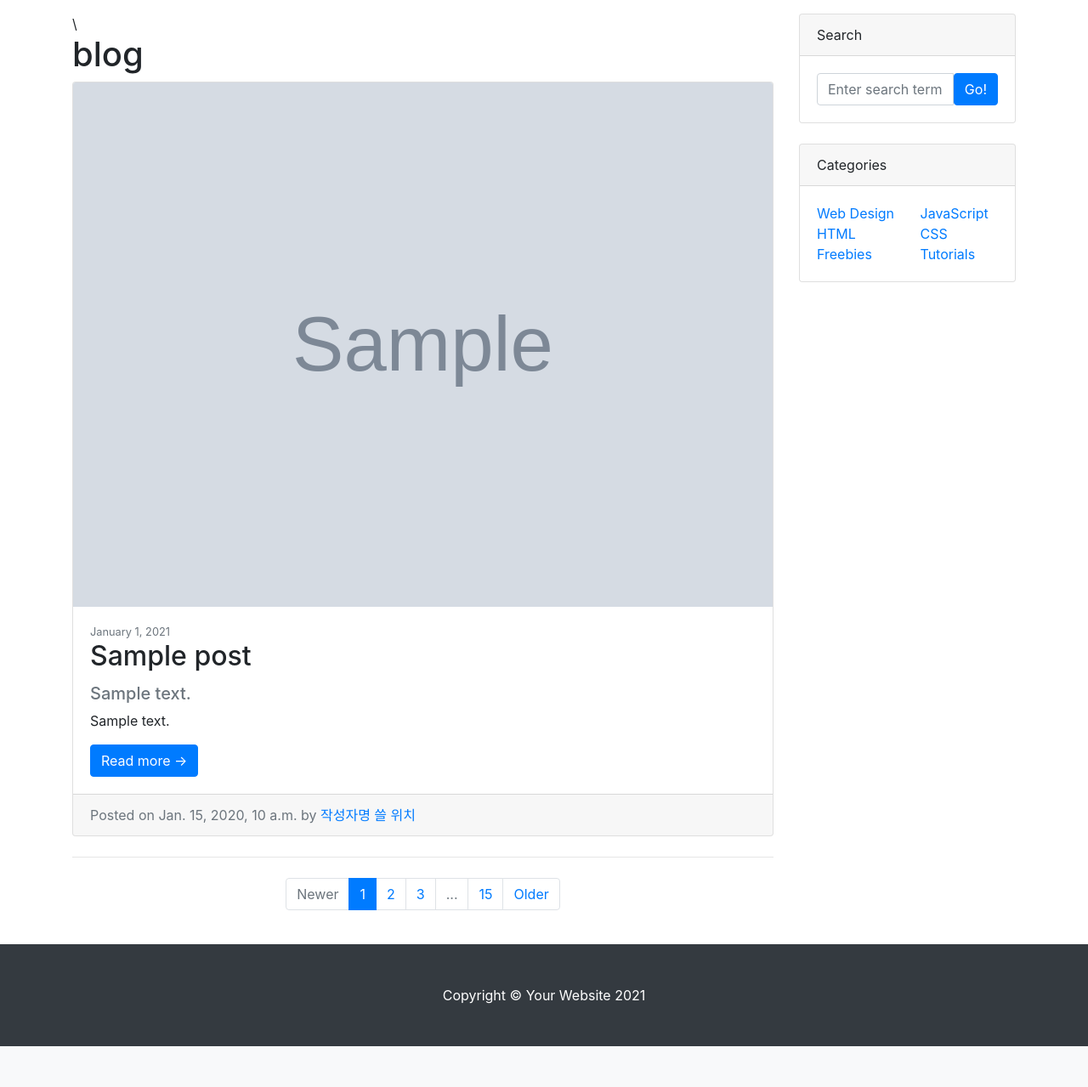
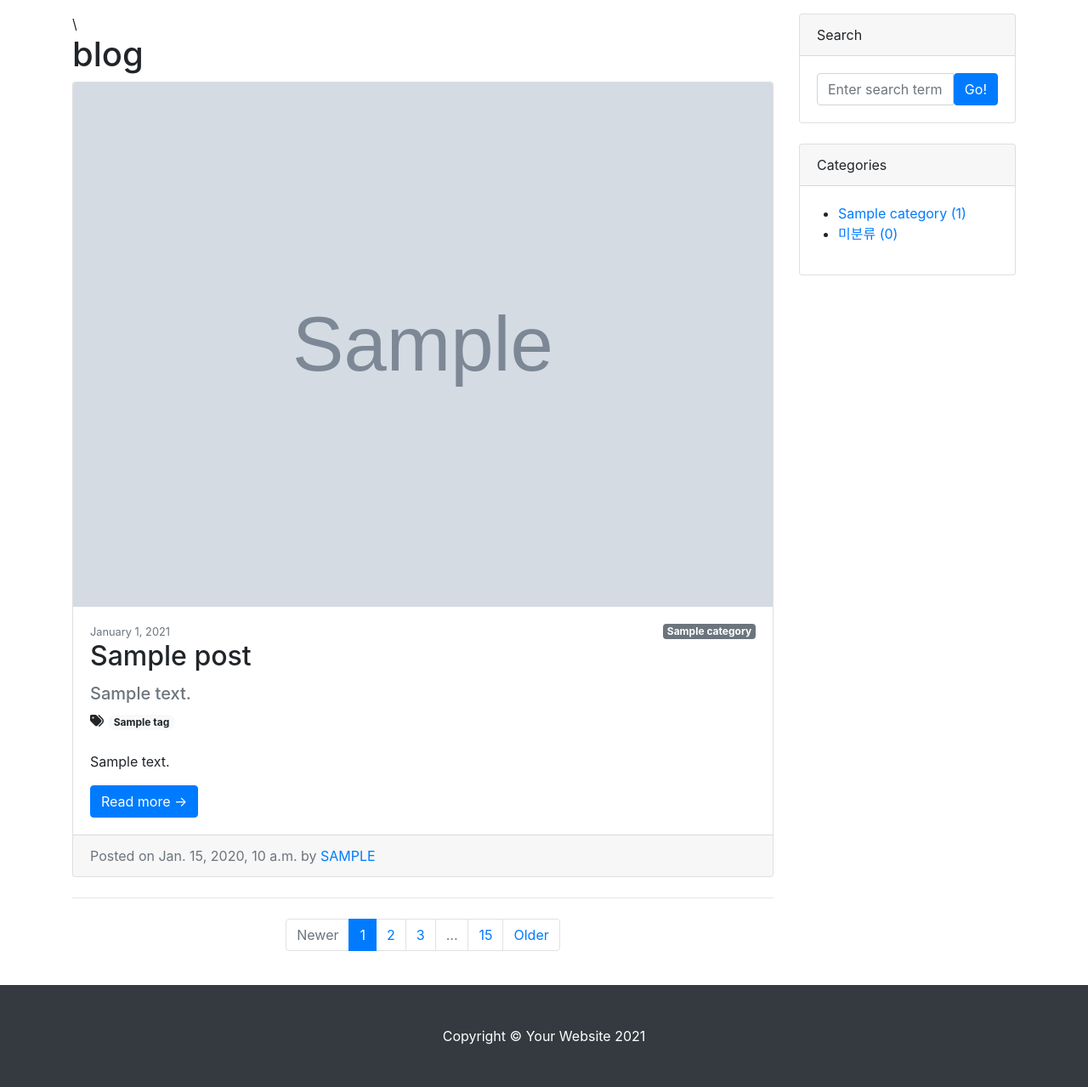
Before and after one commit to hoojoun/hj_blog, a Django app: page /blog/ in a window 1280 px wide. Shown: the part 56-1335 px from the top of the page at 85% size. Before the commit the page ends 1287 px from the top, so only its background shows below. Run offline with Django 4.2, Linux system fonts and the light colour scheme; tables that the repository leaves empty hold one stand-in row (values such as "Sample post"); some libraries are stand-ins or nearby versions.

Commit message:
add category and tag

```diff
--- a/blog/models.py
+++ b/blog/models.py
@@ -1,7 +1,33 @@
+from unicodedata import category
 from django.db import models
+from django.contrib.auth.models import User
 import os
 
 # Create your models here.
+class Category(models.Model):
+    name=models.CharField(max_length=50, unique=True)
+    slug=models.SlugField(max_length=200, unique=True, allow_unicode=True)
+
+    def __str__(self):
+        return self.name
+
+    def get_absolute_url(self):
+        return f'/blog/category/{self.slug}/'
+
+    class Meta:
+        verbose_name_plural='Categories'
+
+class Tag(models.Model):
+    name=models.CharField(max_length=50, unique=True)
+    slug=models.SlugField(max_length=200, unique=True, allow_unicode=True)
+
+    def __str__(self):
+        return self.name
+
+    def get_absolute_url(self):
+        return f'/blog/tag/{self.slug}/'
+
+
 class Post(models.Model):
     title=models.CharField(max_length=30)
     hook_text=models.CharField(max_length=100, blank=True)
@@ -12,8 +38,12 @@ class Post(models.Model):
     created_at=models.DateTimeField(auto_now_add=True)
     updated_at=models.DateTimeField(auto_now=True)
 
+    author=models.ForeignKey(User, null=True, on_delete=models.SET_NULL)
+    category=models.ForeignKey(Category, null=True, blank=True, on_delete=models.SET_NULL)
+    tags=models.ManyToManyField(Tag, blank=True)
+
     def __str__(self):
-        return f'[{self.pk}]{self.title}'
+        return f'[{self.pk}]{self.title} :: {self.author}'
 
     def get_absolute_url(self):
         return f'/blog/{self.pk}'
--- a/blog/templates/blog/base.html
+++ b/blog/templates/blog/base.html
@@ -31,24 +31,16 @@
                     </div>
                 </div>
                 <!-- Categories widget-->
-                <div class="card mb-4">
+                <div class="card mb-4" id="categories-card">
                     <div class="card-header">Categories</div>
                     <div class="card-body">
                         <div class="row">
-                            <div class="col-sm-6">
-                                <ul class="list-unstyled mb-0">
-                                    <li><a href="#!">Web Design</a></li>
-                                    <li><a href="#!">HTML</a></li>
-                                    <li><a href="#!">Freebies</a></li>
-                                </ul>
-                            </div>
-                            <div class="col-sm-6">
-                                <ul class="list-unstyled mb-0">
-                                    <li><a href="#!">JavaScript</a></li>
-                                    <li><a href="#!">CSS</a></li>
-                                    <li><a href="#!">Tutorials</a></li>
-                                </ul>
-                            </div>
+                            <ul>
+                                {% for category in categories %}
+                                <li><a href="{{ category.get_absolute_url}}">{{ category }} ({{ category.post_set.count }})</a></li>
+                                {% endfor %}
+                                <li><a href="/blog/category/no_category">미분류 ({{ no_category_post_count }}) </a></li>
+                            </ul>
                         </div>
                     </div>
                 </div>
--- a/blog/templates/blog/post_list.html
+++ b/blog/templates/blog/post_list.html
@@ -1,26 +1,41 @@
 {% extends 'blog/base.html' %}
 
 {% block main_area %}
-<h1>blog</h1>
+<h1>blog{% if category %}<span class="badge badge-secondary">{{ category }}</span>{% endif %}
+{% if tag %}<span class="badge badge-light"><i class="fas fa-tags"></i>{{ tag }}({{ tag.post_set.count }})</span>{% endif %}
+</h1>
 {% if post_list.exists %}
 {% for p in post_list %}
 <!-- Featured blog post-->
-<div class="card mb-4">
+<div class="card mb-4" id="post-{{ p.pk }}">
     {% if p.head_image %}
     <a href="#!"><img class="card-img-top" src="{{ p.head_image.url }}" alt="{{ p }} head image" /></a>
     {% endif %}
     <div class="card-body">
+        {% if p.category %}
+        <span class="badge badge-secondary float-right">{{ p.category }}</span>
+        {% else %}
+        <span class="badge badge-secondary float-right">미분류</span>
+        {% endif %}
         <div class="small text-muted">January 1, 2021</div>
         <h2 class="card-title">{{p.title}}</h2>
         {% if p.hook_text %}
         <h5 class="text-muted">{{ p.hook_text }}</h5>
+        {% endif %}
+        {% if p.tags.exists %}
+            <i class="fas fa-tags"></i>
+            {% for tag in p.tags.iterator %}
+                <a href="{{ tag.get_absolute_url }}"><span class="badge badge-pill badge-light">{{ tag }}</span></a>
+            {% endfor %}
+            <br/>
+            <br/>
         {% endif %}
         <p class="card-text">{{p.content | truncatewords:45}}</p>
         <a class="btn btn-primary" href="{{ p.get_absolute_url }}">Read more →</a>
     </div>
     <div class="card-footer text-muted">
         Posted on {{ p.created_at }} by
-        <a href="#">작성자명 쓸 위치</a>
+        <a href="#">{{ p.author | upper}}</a>
     </div>
 </div>
 {% endfor %}
--- a/blog/urls.py
+++ b/blog/urls.py
@@ -2,6 +2,8 @@ from django.urls import path
 from . import views
 
 urlpatterns=[
+    path('tag/<str:slug>/', views.tag_page),
+    path('category/<str:slug>/', views.category_page),
     path('',views.PostList.as_view()),
     path('<int:pk>/',views.PostDetail.as_view()),
     #path('<int:pk>/',views.single_post_page),
--- a/blog/views.py
+++ b/blog/views.py
@@ -1,10 +1,18 @@
 #from django.shortcuts import render
+from urllib import request
+from django.shortcuts import render
 from django.views.generic import ListView, DetailView
-from .models import Post
+from .models import Post, Category, Tag
 
 class PostList(ListView):
     model=Post
     ordering='-pk'
+
+    def get_context_data(self, **kwargs):
+        context=super(PostList,self).get_context_data()
+        context['categories']=Category.objects.all()
+        context['no_category_post_count']=Post.objects.filter(category=None).count()
+        return context
 #   template_name='blog/index.html'
 # Create your views here.
 # def index(request):
@@ -18,6 +26,11 @@ class PostList(ListView):
 class PostDetail(DetailView):
     model=Post
 
+    def get_context_data(self, **kwargs):
+        context=super(PostDetail,self).get_context_data()
+        context['categories']=Category.objects.all()
+        context['no_category_post_count']=Post.objects.filter(category=None).count()
+        return context
 # def single_post_page(request,pk):
 #     post =Post.objects.get(pk=pk)
 #     return render(request,'blog/single_post_page.html',
@@ -25,3 +38,35 @@ class PostDetail(DetailView):
 #             'post':post,
 #         }
 #     )
+
+def category_page(request, slug):
+    if slug=='no_category':
+        category='미분류'
+        Post_list=Post.objects.filter(category=None)
+    else:
+        category=Category.objects.get(slug=slug)
+        Post_list=Post.objects.filter(category=category)
+
+    return render(
+        request ,'blog/post_list.html',
+         {
+             'post_list':Post_list,
+             'categories': Category.objects.all(),
+             'no_category_post_count':Post.objects.filter(category=None).count(),
+             'category':category,
+         }
+    )
+
+def tag_page(request, slug):
+    tag=Tag.objects.get(slug=slug)
+    Post_list=tag.post_set.all()
+
+    return render(
+        request ,'blog/post_list.html',
+         {
+             'post_list':Post_list,
+             'tag':tag,
+             'categories': Category.objects.all(),
+             'no_category_post_count':Post.objects.filter(category=None).count(),
+         }
+    )
--- a/hj_blog/settings.py
+++ b/hj_blog/settings.py
@@ -37,8 +37,9 @@ INSTALLED_APPS = [
     'django.contrib.sessions',
     'django.contrib.messages',
     'django.contrib.staticfiles',
+    #'django.extensions',
     'blog',
-    'single_pages'
+    'single_pages',
 ]
 
 MIDDLEWARE = [
```
Also changed, not shown: blog/admin.py (+9 -1 lines), blog/templates/blog/post_detail.html (+14 -1 lines), blog/tests.py (+117 -29 lines).
